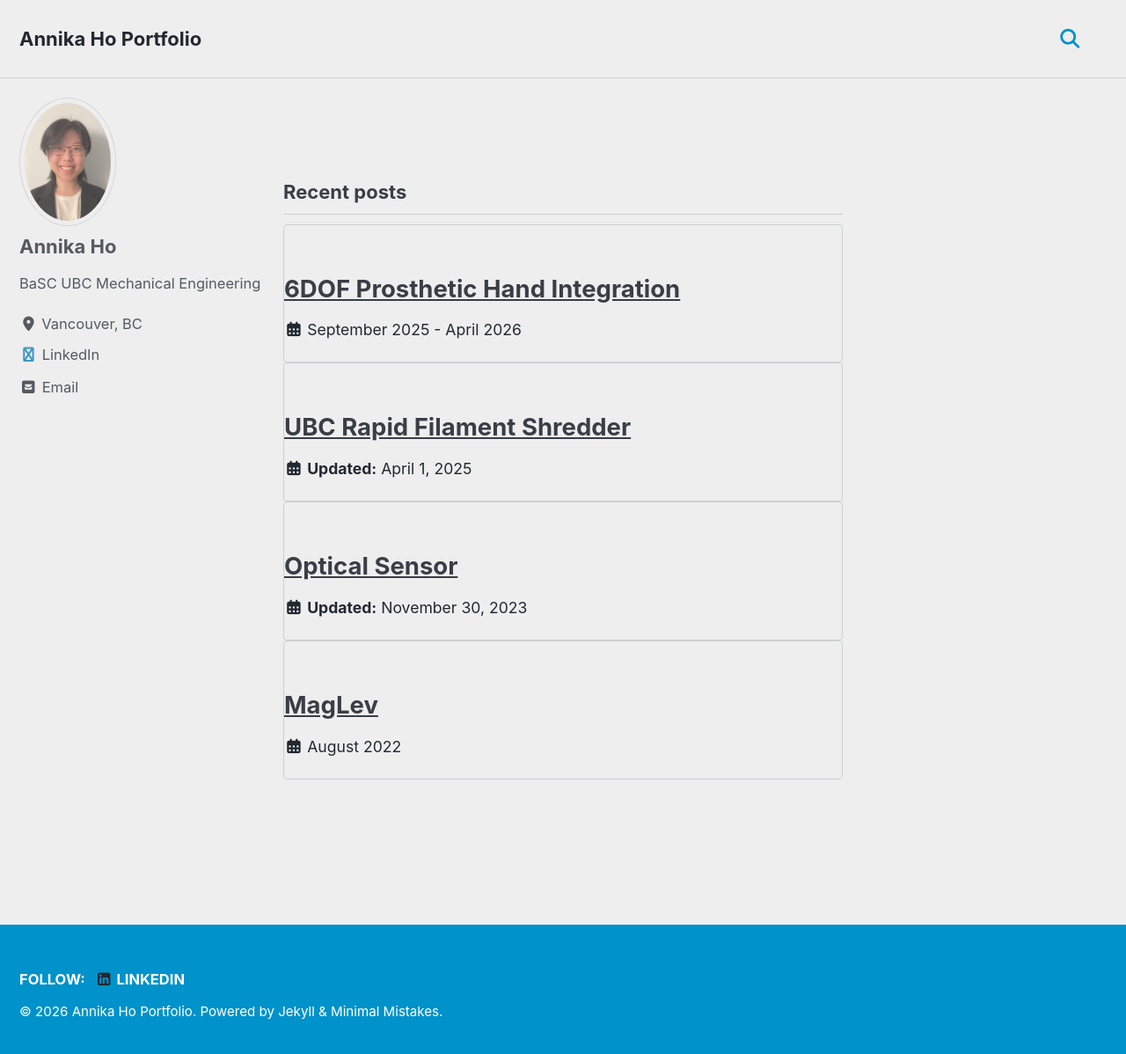
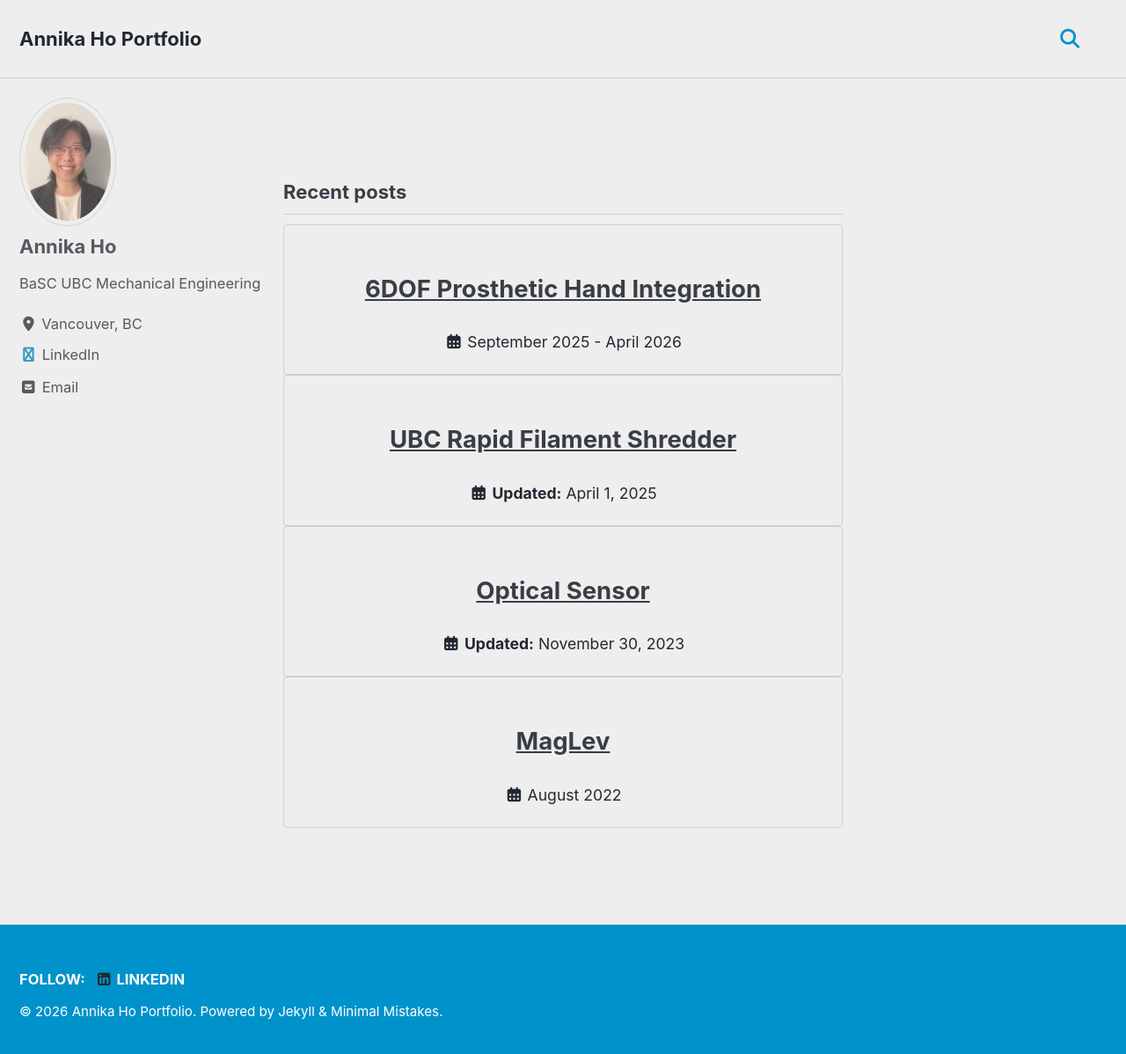
Before and after one commit to kakaho1000/portfolio, a Jekyll site: the page built from index.html, in a window 1280 px wide and 1206 px high. Shown: the top 1198 px of the window at 88% size. Built offline with Jekyll 4.4.1, drawn with Linux system fonts in a browser that asks for light colours; cached includes are drawn as plain includes; the list of posts is cut into pages by our own code.

Commit message:
updated home page grid padding

```diff
--- a/_sass/minimal-mistakes/_archive.scss
+++ b/_sass/minimal-mistakes/_archive.scss
@@ -22,6 +22,7 @@
 
 .archive__item {
   position: relative;
+  text-align: center;
   border: 1px solid $border-color;
   border-radius: $border-radius;
   transition: border-color 200ms ease, box-shadow 200ms ease, transform 200ms ease;
@@ -57,6 +58,7 @@
 
 .archive__item-title {
   margin-bottom: 0.25em;
+  padding: 0em 0.3em 0.5em;
   font-family: $sans-serif-narrow;
   line-height: initial;
   overflow: hidden;
```
